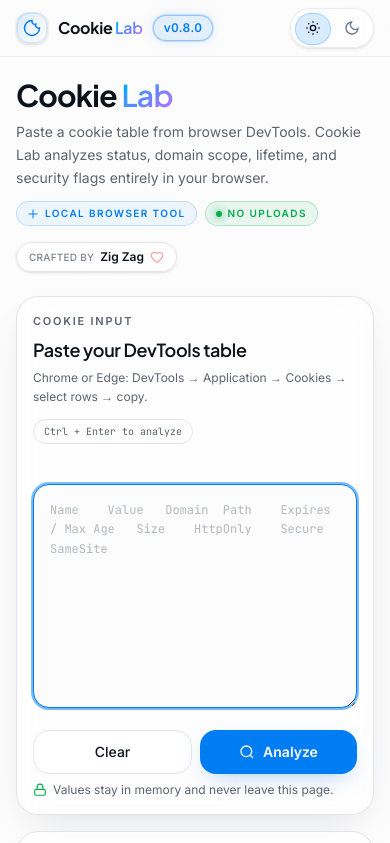
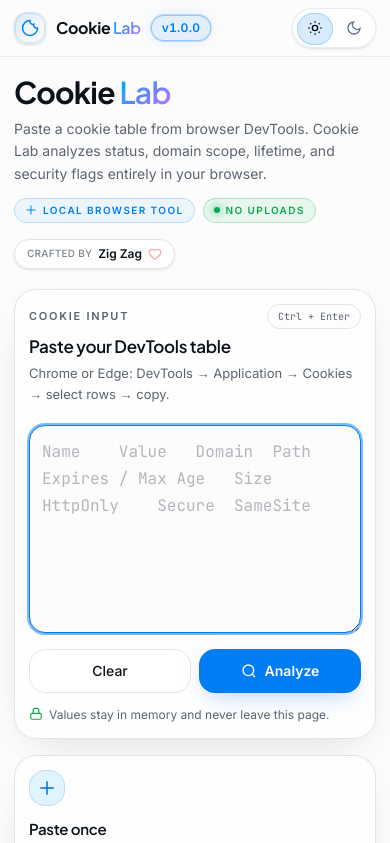
Before and after one commit to zigzag-007/CookieLab, a website: page index.html in a window 390 px wide. Shown: the top 843 px of the page. Drawn offline with Linux system fonts and the light colour scheme.

Commit message:
feat(release): release v1.0.0 with fluid responsive layout and export suite

```diff
--- /dev/null
+++ b/css/responsive.css
@@ -0,0 +1,136 @@
+/* Use the available card space, not only the screen width. */
+html, body { overflow-x: clip; }
+.site-shell { overflow: clip; }
+header > div, #home, footer > div {
+  padding-inline: clamp(0.875rem, 2.5vw, 2rem);
+}
+#home { padding-top: clamp(1.125rem, 2.4vw, 1.75rem); scroll-margin-top: 4.5rem; }
+#page-title {
+  font-size: clamp(1.875rem, 1.25rem + 2vw, 2.5rem);
+  line-height: 1.15;
+}
+.hero-layout { display: grid; grid-template-columns: minmax(0, 1fr); gap: 1rem; }
+.hero-layout > div { min-width: 0; }
+.hero-layout > div > p { font-size: clamp(0.875rem, 0.8rem + 0.2vw, 1rem); }
+.hero-layout > p { align-self: end; }
+#paste-view, #results-view { margin-top: clamp(1.25rem, 2vw, 1.5rem); }
+#results-view > :not(:first-child) { margin-top: clamp(1.5rem, 3vw, 2rem); }
+.paste-layout { display: grid; grid-template-columns: minmax(0, 1fr); gap: 1rem; align-items: start; }
+.paste-panel { min-width: 0; container-type: inline-size; padding: clamp(0.875rem, 1.6vw, 1.25rem); }
+.card-spotlight > .sr-only { position: absolute; }
+.paste-panel-heading {
+  display: grid;
+  grid-template-columns: minmax(0, 1fr) auto;
+  align-items: center;
+  column-gap: 0.75rem;
+}
+.paste-panel-heading > h2, .paste-instructions { grid-column: 1 / -1; }
+#paste-heading { font-size: clamp(1.0625rem, 0.95rem + 0.3vw, 1.25rem); line-height: 1.4; }
+.shortcut-hint {
+  display: inline-flex;
+  align-items: center;
+  justify-self: end;
+  gap: 0.35em;
+  flex-shrink: 0;
+  white-space: nowrap;
+  border: 1px solid var(--border);
+  border-radius: 999px;
+  background: color-mix(in oklch, var(--background) 50%, transparent);
+  padding: 0.25rem 0.625rem;
+  color: var(--muted-foreground);
+  font-family: 'JetBrains Mono', ui-monospace, monospace;
+  font-size: 0.625rem;
+  line-height: 1.5;
+}
+.shortcut-hint kbd { font: inherit; }
+#paste-input {
+  display: block;
+  height: clamp(13rem, 23vw, 15rem);
+  min-height: 12rem;
+  padding: clamp(0.75rem, 1.25vw, 1rem);
+  margin-top: 1.25rem;
+  font-size: 0.8125rem;
+  line-height: 1.7;
+  transition-property: border-color, background-color, box-shadow;
+}
+.paste-panel-footer { display: grid; grid-template-columns: minmax(0, 1fr); gap: 0.75rem; }
+.privacy-note { order: 2; align-items: start; line-height: 1.6; }
+.privacy-note svg { flex: none; margin-top: 0.15rem; }
+.paste-action-row { justify-content: flex-end; }
+.paste-action-row button { min-width: 0; min-height: 2.75rem; white-space: nowrap; }
+.paste-features { display: grid; grid-template-columns: minmax(0, 1fr); gap: 1rem; min-width: 0; }
+.paste-features article { min-width: 0; padding: clamp(0.875rem, 1.6vw, 1.25rem); }
+.paste-features article > span { width: 2.25rem; height: 2.25rem; }
+.paste-features h3 { margin-top: 0.75rem; font-size: 0.9375rem; }
+.paste-features p { font-size: 0.875rem; }
+.overview-grid article { padding: clamp(0.75rem, 1.4vw, 1rem); }
+.overview-grid article > p:last-child { font-size: clamp(1.375rem, 1.1rem + 0.5vw, 1.5rem); }
+.paged-section { container-type: inline-size; }
+.paged-section-heading { margin-bottom: 1rem; }
+.paged-section-heading h2, #overview-heading, #inventory-heading, #export-heading {
+  font-size: clamp(1.0625rem, 0.95rem + 0.3vw, 1.25rem);
+  line-height: 1.4;
+}
+.paged-button:focus-visible { outline: 2px solid var(--ring); outline-offset: 3px; }
+.paged-button:active:not(:disabled) { transform: scale(0.96); }
+.paged-grid > * { overflow-wrap: anywhere; }
+.paged-progress { max-width: 100%; }
+.inventory-filters { min-width: 0; }
+.inventory-filters label { min-width: 0; }
+.inventory-filters input, .inventory-filters select { min-width: 0; }
+.inventory-filters input:focus-visible, .inventory-filters select:focus-visible {
+  outline: 2px solid var(--ring);
+  outline-offset: 2px;
+}
+.export-options label { min-height: 2.75rem; }
+footer p { font-size: clamp(0.75rem, 0.65rem + 0.3vw, 0.875rem); line-height: 1.7; }
+
+@container (max-width: 26rem) {
+  .shortcut-detail { display: none; }
+}
+@container (min-width: 38rem) {
+  .paste-panel-footer { grid-template-columns: minmax(0, 1fr) auto; align-items: center; gap: 1rem; }
+  .privacy-note { order: 0; }
+}
+@container (max-width: 22rem) {
+  .paged-section-heading { grid-template-columns: minmax(0, 1fr); align-items: start; gap: 0.625rem; }
+  .paged-controls { margin-left: 0; }
+}
+@media (min-width: 540px) {
+  .paste-features { grid-template-columns: repeat(2, minmax(0, 1fr)); }
+}
+@media (min-width: 760px) {
+  .hero-layout { grid-template-columns: minmax(0, 1fr) auto; gap: 1.5rem; }
+}
+@media (min-width: 1100px) {
+  .paste-layout { grid-template-columns: minmax(0, 1.6fr) minmax(18rem, 1fr); gap: 1.5rem; }
+  .paste-features { grid-template-columns: minmax(0, 1fr); }
+  .paste-features article { min-height: 10.75rem; }
+}
+@media (max-width: 1099px) {
+  .overview-grid { grid-template-columns: repeat(3, minmax(0, 1fr)); }
+}
+@media (max-width: 639px) {
+  .overview-grid { grid-template-columns: repeat(2, minmax(0, 1fr)); gap: 0.625rem; }
+  .paste-instructions { font-size: 0.8125rem; }
+  #paste-input { font-size: 1rem; }
+  .paste-action-row { display: grid; grid-template-columns: repeat(2, minmax(0, 1fr)); }
+  .paste-action-row button { height: 2.75rem; }
+  .export-options { gap: 0.25rem 0.875rem; }
+  .export-options label { font-size: 0.8125rem; }
+  .inventory-filters input, .inventory-filters select { font-size: 1rem; min-height: 2.75rem; }
+  .export-format-select { font-size: 1rem; }
+  #new-analysis-btn, #select-visible-btn, #unselect-visible-btn { min-height: 2.75rem; }
+  .paged-button { width: 2.75rem; height: 2.75rem; }
+  .export-panel { padding: 0.875rem; }
+}
+@media (pointer: coarse) {
+  #theme-toggle, .paged-button, #new-analysis-btn, #select-visible-btn, #unselect-visible-btn { min-height: 2.75rem; }
+  .paged-button { min-width: 2.75rem; }
+  #theme-pill { top: calc(50% - 1rem); }
+  #paste-input, .inventory-filters input, .inventory-filters select { font-size: 1rem; }
+  .export-format-select { font-size: 1rem; }
+}
+@media (prefers-reduced-motion: reduce) {
+  .paged-button:active:not(:disabled) { transform: none; }
+}
--- a/index.html
+++ b/index.html
@@ -50,10 +50,6 @@
         .paste-action-row #analyze-btn svg { flex: none; }
         .analyze-label-short { display: inline; }
         .analyze-label-full { display: none; }
-      }
-      @media (max-width: 359px) {
-        .paste-action-row { flex-direction: column-reverse; }
-        .paste-action-row #clear-btn { width: 100%; }
       }
       .paged-section { min-width: 0; }
       .paged-section-heading {
@@ -138,7 +134,6 @@
         }
       }
       @media (max-width: 359px) {
-        .paged-button { width: 2rem; height: 2rem; }
         .paged-controls { gap: 0.25rem; }
         .paged-counter { min-width: 3rem; }
       }
@@ -258,6 +253,7 @@
         .export-format-button, .export-format-select { transition: none; }
       }
     </style>
+    <link rel="stylesheet" href="css/responsive.css?v=1.0.0">
     <script>
       (() => {
         const savedTheme = localStorage.getItem('cookie-lab-theme');
@@ -271,7 +267,7 @@
     </script>
   </head>
   <body class="min-h-dvh bg-background font-sans text-foreground">
-    <div class="relative min-h-dvh overflow-hidden bg-background">
+    <div class="site-shell relative min-h-dvh overflow-hidden bg-background">
       <canvas
         id="kinetic-grid"
         class="kinetic-grid pointer-events-none fixed inset-0 z-0"
@@ -312,9 +308,9 @@
               </span>
               <span
                 class="version-badge-pulse hidden items-center rounded-full border border-primary/35 bg-primary/10 px-2.5 py-1 text-xs font-semibold tabular-nums tracking-wide text-primary backdrop-blur-sm min-[390px]:inline-flex dark:border-primary/50 dark:bg-primary/15"
-                title="Cookie Lab version 0.8.0"
+                title="Cookie Lab version 1.0.0"
               >
-                v0.8.0
+                v1.0.0
               </span>
             </a>
 
@@ -348,7 +344,7 @@
 
         <main id="home" class="mx-auto w-full max-w-7xl flex-1 px-4 pb-8 pt-5 sm:px-6 sm:pt-7 lg:px-8">
           <section aria-labelledby="page-title" class="animate-fade-up">
-            <div class="flex flex-col gap-4 sm:flex-row sm:items-end sm:justify-between">
+            <div class="hero-layout flex flex-col gap-4 sm:flex-row sm:items-end sm:justify-between">
               <div class="max-w-3xl">
                 <h1 id="page-title" class="text-balance text-3xl font-bold tracking-tight text-foreground sm:text-4xl lg:text-[2.5rem]">
                   <span class="font-bold text-foreground">Cookie</span>
@@ -382,19 +378,17 @@
           <div id="status-banner" class="hidden" role="status" aria-live="polite"></div>
 
           <section id="paste-view" aria-labelledby="paste-heading" class="mt-6">
-            <div class="grid grid-cols-1 gap-4 lg:grid-cols-[minmax(0,1.25fr)_minmax(19rem,0.75fr)] lg:gap-6">
-              <div class="glass-panel card-spotlight animate-fade-up delay-75 rounded-2xl border border-border bg-card p-4 sm:p-5">
-                <div class="flex flex-col gap-3 sm:flex-row sm:items-start sm:justify-between">
-                  <div>
-                    <p class="text-[11px] font-semibold uppercase tracking-[0.16em] text-muted-foreground">Cookie input</p>
-                    <h2 id="paste-heading" class="mt-1.5 text-lg font-semibold text-foreground sm:text-xl">Paste your DevTools table</h2>
-                    <p class="mt-1 text-xs leading-relaxed text-muted-foreground sm:text-sm">
-                      Chrome or Edge: DevTools → Application → Cookies → select rows → copy.
-                    </p>
-                  </div>
-                  <span class="inline-flex w-fit items-center gap-1.5 rounded-full border border-border bg-background/50 px-2.5 py-1 font-mono text-[10px] text-muted-foreground">
-                    Ctrl + Enter to analyze
+            <div class="paste-layout">
+              <div class="paste-panel glass-panel card-spotlight animate-fade-up delay-75 rounded-2xl border border-border bg-card p-4 sm:p-5">
+                <div class="paste-panel-heading">
+                  <p class="text-[11px] font-semibold uppercase tracking-[0.16em] text-muted-foreground">Cookie input</p>
+                  <span class="shortcut-hint" title="Press Ctrl + Enter to analyze your cookie table">
+                    <kbd>Ctrl + Enter</kbd><span class="shortcut-detail"> to analyze</span>
                   </span>
+                  <h2 id="paste-heading" class="mt-1.5 text-lg font-semibold text-foreground sm:text-xl">Paste your DevTools table</h2>
+                  <p class="paste-instructions mt-1 text-xs leading-relaxed text-muted-foreground sm:text-sm">
+                    Chrome or Edge: DevTools → Application → Cookies → select rows → copy.
+                  </p>
                 </div>
 
                 <label for="paste-input" class="sr-only">Tab separated cookie rows</label>
@@ -403,12 +397,13 @@
                   rows="9"
                   spellcheck="false"
                   autocomplete="off"
+                  aria-keyshortcuts="Control+Enter Meta+Enter"
                   placeholder="Name&#9;Value&#9;Domain&#9;Path&#9;Expires / Max Age&#9;Size&#9;HttpOnly&#9;Secure&#9;SameSite"
                   class="mt-4 min-h-56 w-full resize-y rounded-xl border border-border bg-background/80 p-4 font-mono text-xs leading-relaxed text-foreground shadow-sm outline-none ring-ring/50 transition-all placeholder:text-muted-foreground/45 focus-visible:border-primary focus-visible:bg-background focus-visible:ring-2 sm:text-sm lg:min-h-64"
                 ></textarea>
 
-                <div class="mt-4 flex flex-col-reverse gap-2 sm:flex-row sm:items-center sm:justify-between">
-                  <p class="inline-flex items-center gap-1.5 text-xs text-muted-foreground">
+                <div class="paste-panel-footer mt-4">
+                  <p class="privacy-note inline-flex items-center gap-1.5 text-xs text-muted-foreground">
                     <svg class="size-3.5 text-success" fill="none" stroke="currentColor" stroke-width="2" viewBox="0 0 24 24" aria-hidden="true">
                       <rect x="3" y="11" width="18" height="10" rx="2"></rect>
                       <path d="M7 11V7a5 5 0 0 1 10 0v4"></path>
@@ -438,7 +433,7 @@
                 </div>
               </div>
 
-              <aside class="grid gap-4 animate-fade-up delay-150 lg:h-[28rem] lg:self-start" aria-label="How Cookie Lab works">
+              <aside class="paste-features animate-fade-up delay-150" aria-label="How Cookie Lab works">
                 <article class="glass-panel card-spotlight hover-lift rounded-2xl border border-border bg-card p-4 sm:p-5">
                   <span class="flex size-10 items-center justify-center rounded-xl bg-tile-blue text-tile-blue-foreground ring-1 ring-inset ring-tile-blue-foreground/15">
                     <svg class="size-[1.125rem]" fill="none" stroke="currentColor" stroke-width="2" viewBox="0 0 24 24" aria-hidden="true">
@@ -475,7 +470,7 @@
                   New analysis
                 </button>
               </div>
-              <div class="grid grid-cols-2 gap-3 sm:grid-cols-3 lg:grid-cols-6">
+              <div class="overview-grid grid grid-cols-2 gap-3 sm:grid-cols-3 lg:grid-cols-6">
                 <article class="glass-panel card-spotlight rounded-2xl border border-border bg-card p-4">
                   <p class="text-[10px] font-semibold uppercase tracking-wider text-muted-foreground">Total</p>
                   <p id="stat-total" class="mt-2 font-display text-2xl font-bold text-foreground">0</p>
@@ -561,7 +556,7 @@
                       <h2 id="inventory-heading" class="mt-1.5 text-xl font-semibold text-foreground">Cookie records</h2>
                       <p class="mt-1 text-xs text-muted-foreground">Cookie values stay hidden. Select a row to inspect its scope and flags.</p>
                     </div>
-                    <div class="grid grid-cols-1 gap-2 sm:grid-cols-2 xl:grid-cols-4">
+                    <div class="inventory-filters grid grid-cols-1 gap-2 sm:grid-cols-2 xl:grid-cols-4">
                       <label class="relative block">
                         <span class="sr-only">Search cookie name or domain</span>
                         <svg class="pointer-events-none absolute left-3 top-1/2 size-4 -translate-y-1/2 text-muted-foreground/70" fill="none" stroke="currentColor" stroke-width="2" viewBox="0 0 24 24" aria-hidden="true">
--- a/package.json
+++ b/package.json
@@ -1,6 +1,6 @@
 {
   "name": "cookie-lab",
-  "version": "0.8.0",
+  "version": "1.0.0",
   "type": "module",
   "private": true,
   "description": "Client-side Cookie Lab - analyze, inspect, and export browser cookies",
```
Also changed, not shown: CHANGELOG.md (added).
